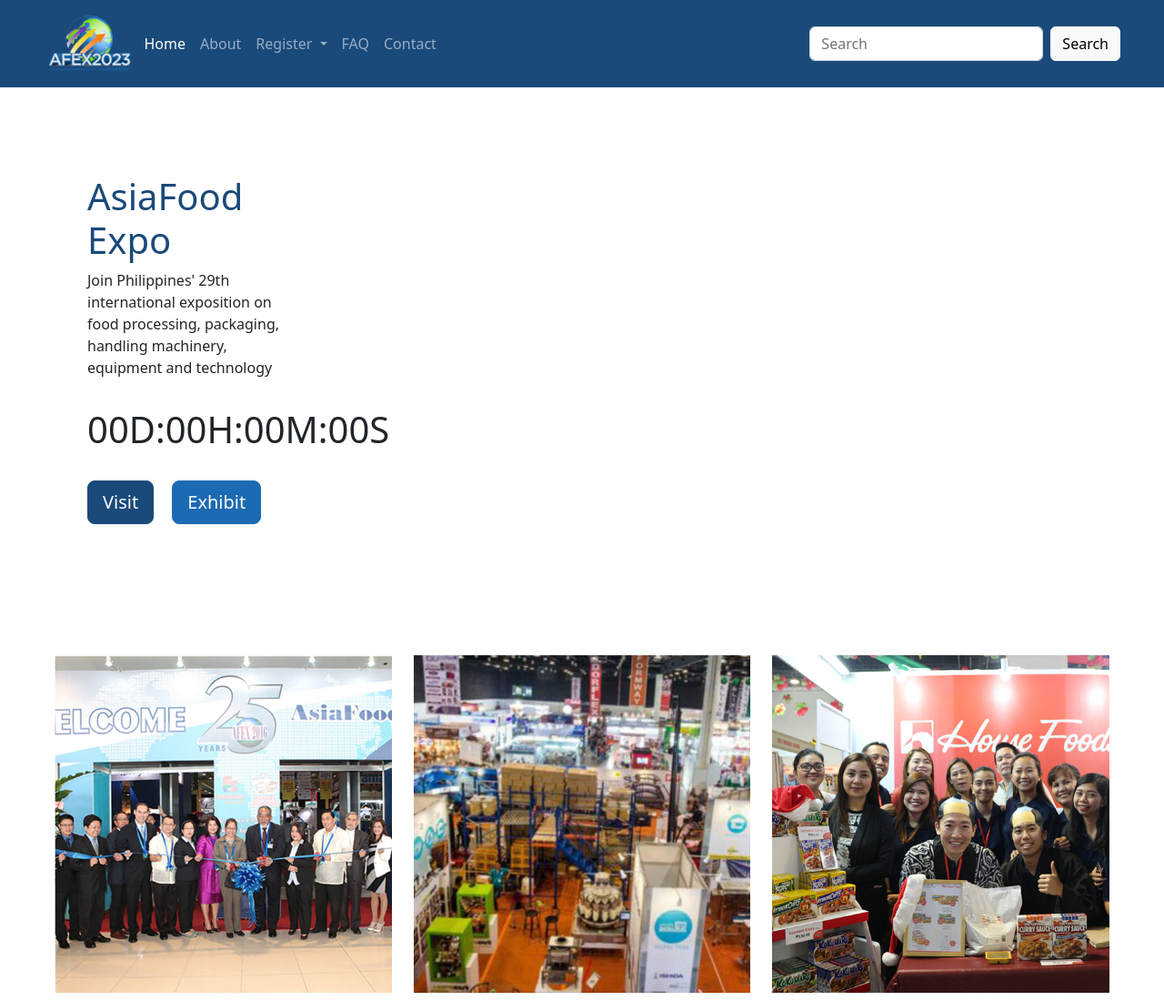
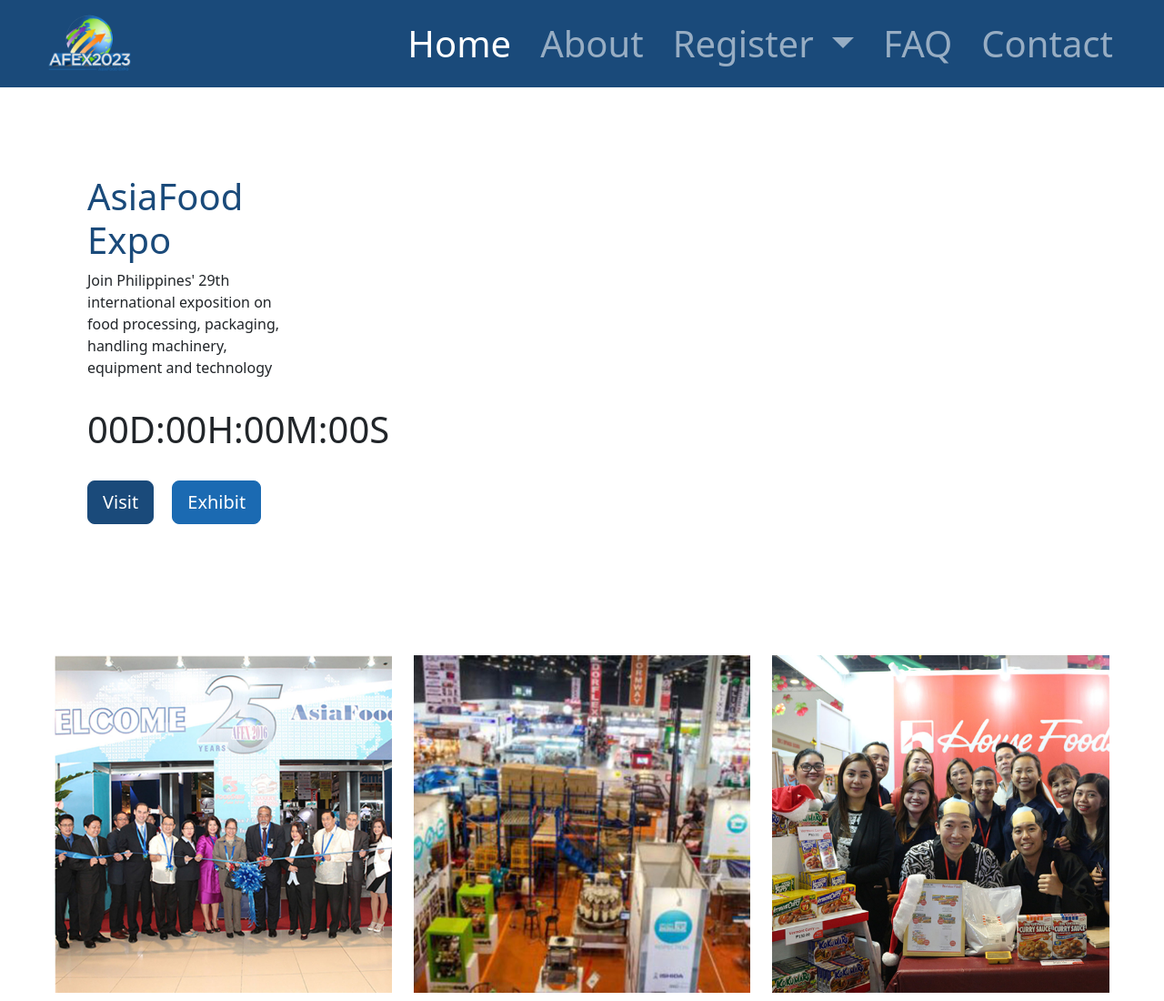
Before and after one commit to bogsp/afex-alt, a website: page public/index.html in a window 1280 px wide. Shown: the top 1100 px of the page at 91% size. Drawn offline with nearby package versions, Linux system fonts and the light colour scheme; grey boxes are pictures that could not be loaded.

Commit message:
Updated formatting

```diff
--- a/public/index.html
+++ b/public/index.html
@@ -13,22 +13,22 @@
 <body>
     <nav class="navbar navbar-expand-lg sticky-top navbar-dark bg-primary">
         <div class="container-fluid px-5">
-            <a class="navbar-brand mx-auto d-block" href="./index.html"><img src="./images/afex2023_logo.png"
+            <a class="navbar-brand d-block" href="./index.html"><img src="./images/afex2023_logo.png"
                     alt="afex2023_logo"></a>
             <button class="navbar-toggler" type="button" data-bs-toggle="collapse"
                 data-bs-target="#navbarSupportedContent" aria-controls="navbarSupportedContent" aria-expanded="false"
                 aria-label="Toggle navigation">
                 <span class="navbar-toggler-icon"></span>
             </button>
-            <div class="collapse navbar-collapse" id="navbarSupportedContent">
-                <ul class="navbar-nav me-auto mb-2 mb-lg-0">
-                    <li class="nav-item">
+            <div class="collapse navbar-collapse display-6" id="navbarSupportedContent">
+                <ul class="navbar-nav mb-2 mb-lg-0 ms-auto">
+                    <li class="nav-item ms-lg-3">
                         <a class="nav-link active" aria-current="page" href="./index.html">Home</a>
                     </li>
-                    <li class="nav-item">
+                    <li class="nav-item ms-lg-3">
                         <a class="nav-link" href="./index.html#why-join">About</a>
                     </li>
-                    <li class="nav-item dropdown">
+                    <li class="nav-item dropdown ms-lg-3">
                         <a class="nav-link dropdown-toggle" href="#" role="button" data-bs-toggle="dropdown"
                             aria-expanded="false">
                             Register
@@ -42,17 +42,17 @@
                             <li><a class="dropdown-item" href="./index.html#contact">Get in touch</a></li>
                         </ul>
                     </li>
-                    <li class="nav-item" aria-current="page" href="#">
+                    <li class="nav-item ms-lg-3" aria-current="page" href="#">
                         <a class="nav-link" href="./faq.html">FAQ</a>
                     </li>
-                    <li class="nav-item" aria-current="page" href="#">
+                    <li class="nav-item ms-lg-3" aria-current="page" href="#">
                         <a class="nav-link" href="./index.html#contact">Contact</a>
                     </li>
                 </ul>
-                <form class="d-flex" role="search">
+                <!-- <form class="d-flex" role="search">
                     <input class="form-control me-2" type="search" placeholder="Search" aria-label="Search">
                     <button class="btn btn-light" type="submit">Search</button>
-                </form>
+                </form> -->
             </div>
         </div>
     </nav>
```
